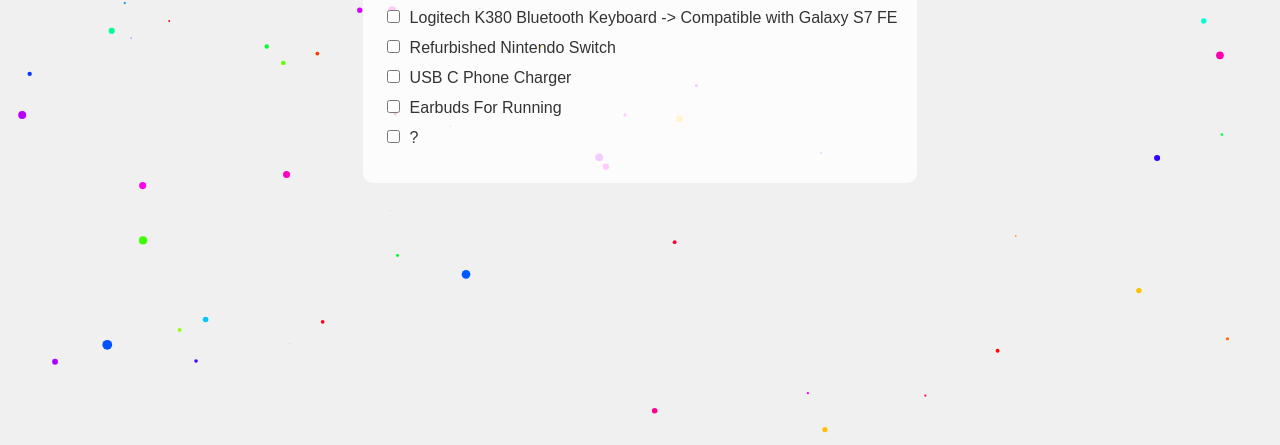
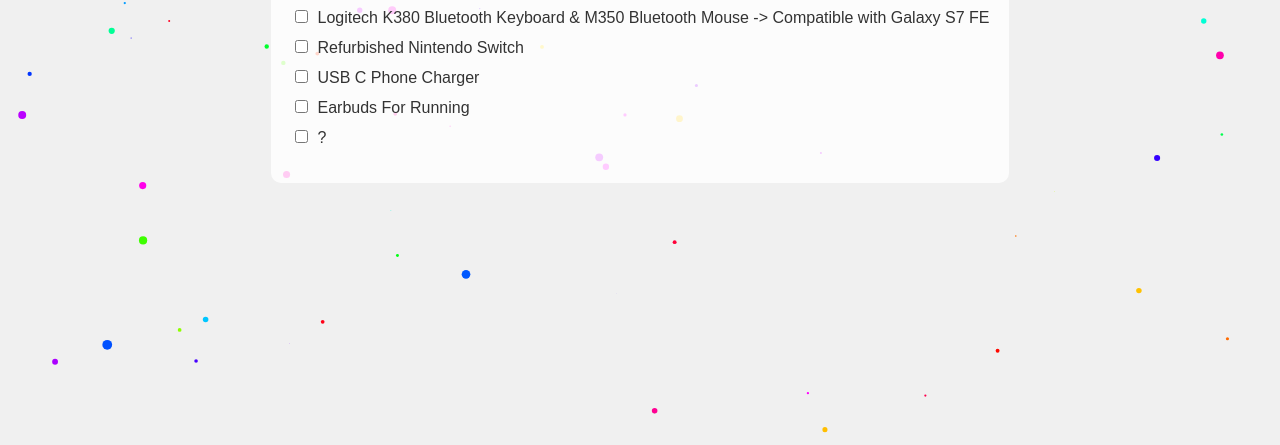
Before and after one commit to Birdbh/BirdbhBirthdayList, a plain HTML site: page index.html in a window 1280 px wide. Shown: the part 355-800 px from the top of the page. Drawn offline with Linux system fonts and the light colour scheme.

Commit message:
Update index.html

```diff
--- a/index.html
+++ b/index.html
@@ -57,7 +57,7 @@
     <div id="wishlist">
         <h1>My Wishlist (Click For Links)</h1>
         <ul>
-            <li><input type="checkbox" id="item4"><a href="https://www.logitech.com/en-us/products/keyboards/k380-multi-device.920-011134.html" target="_blank">Logitech K380 Bluetooth Keyboard -> Compatible with Galaxy S7 FE</a></li>
+            <li><input type="checkbox" id="item4"><a href="https://www.logitech.com/en-us/products/keyboards/k380-multi-device.920-011134.html" target="_blank">Logitech K380 Bluetooth Keyboard & M350 Bluetooth Mouse -> Compatible with Galaxy S7 FE</a></li>
             <li><input type="checkbox" id="item1"><a href="https://www.nintendo.com/us/store/hardware/refurbished-switch/" target="_blank">Refurbished Nintendo Switch</a></li>
             <li><input type="checkbox" id="item3"><a href="https://www.amazon.com/s?k=usb+c+phone+charger&i=mobile&crid=Q3591GFXCFRP&sprefix=usb+c+phone+charger%2Cmobile%2C178&ref=nb_sb_noss_1" target="_blank">USB C Phone Charger</a></li>
             <li><input type="checkbox" id="item2"><a href="https://www.amazon.com/s?k=running+earbuds&crid=3EZ5O104CW6WL&sprefix=running+earbuds%2Caps%2C164&ref=nb_sb_noss_1" target="_blank">Earbuds For Running</a></li>
```
